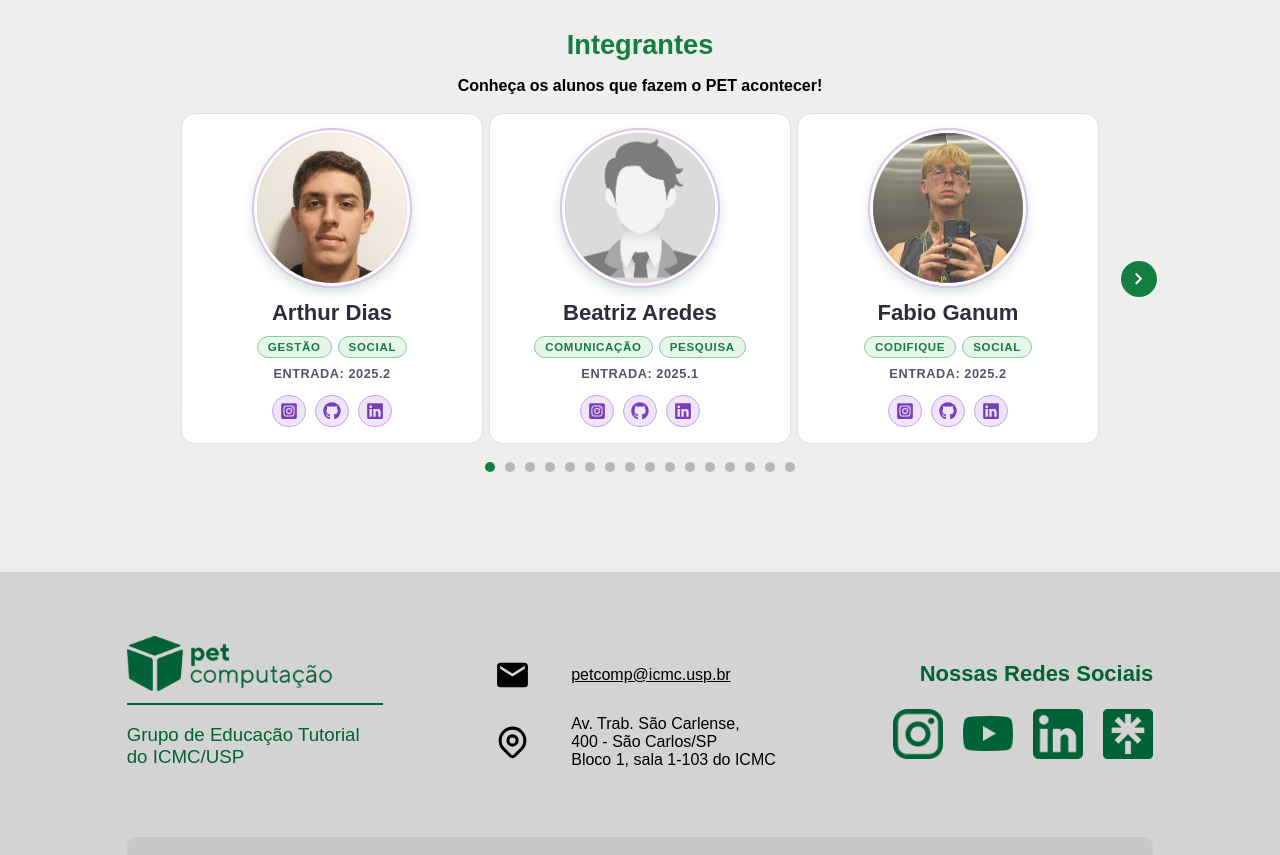
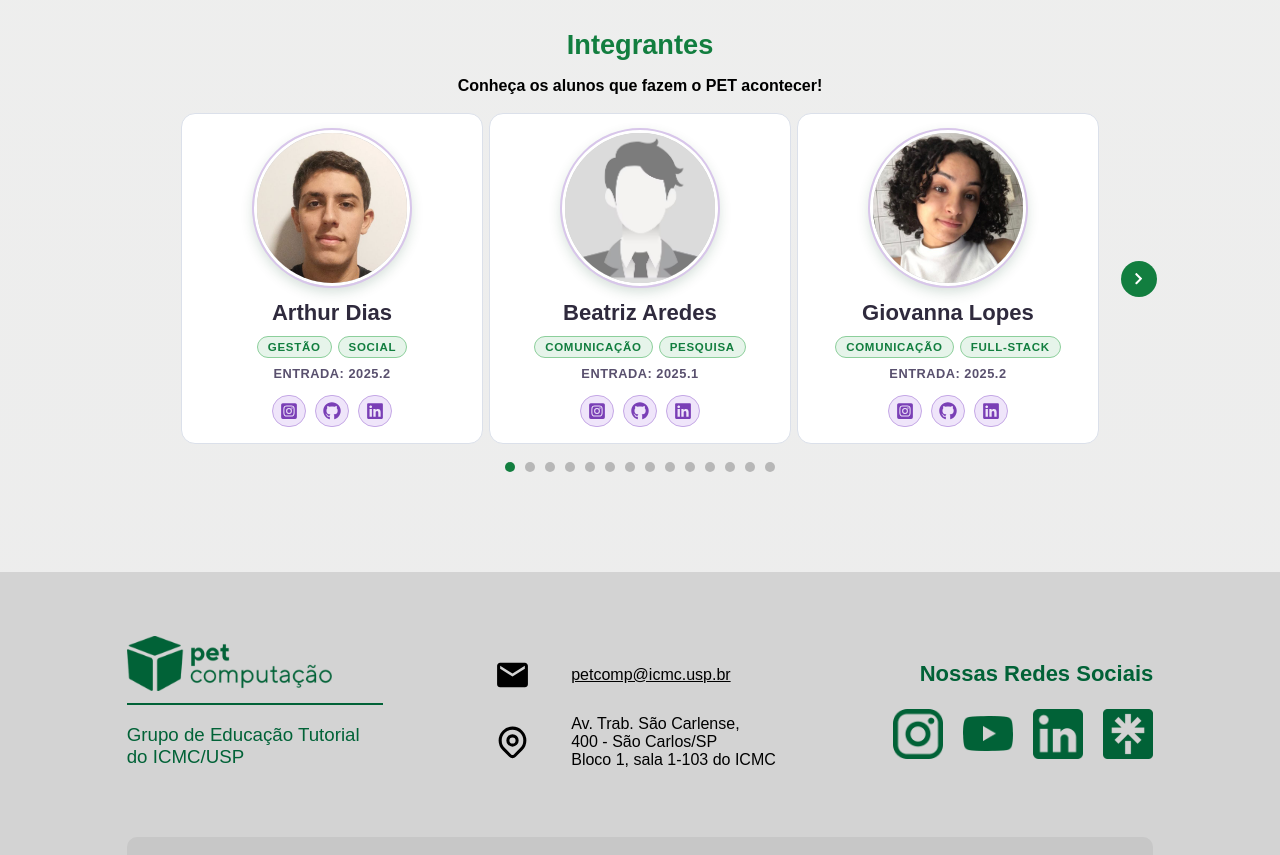
Before and after one commit to pet-comp/USP-PET-Website, a React (Vite) app: page /sobrenos in a window 1280 px wide. Shown: the part 2580-3435 px from the top of the page. Built offline with nearby package versions, Linux system fonts and the light colour scheme.

Commit message:
fix: ajustes gerais no site

```diff
--- a/src/pages/SobreNos/sobreNos.mocks.json
+++ b/src/data/sobreNos.mocks.json
@@ -161,15 +161,6 @@
       "photo": "/image.png"
     },
     {
-      "name": "Fabio Ganum",
-      "fronts": ["Codifique", "Social"],
-      "admission": "2025.2",
-      "githubUrl": "https://github.com/fabioganum",
-      "instagramUrl": "https://www.instagram.com/fabio_ganum/",
-      "linkedinUrl": "https://www.linkedin.com/in/fabio-ganum-filho-700098389/",
-      "photo": "/sobre-nos/membros/fabio.jpg"
-    },
-    {
       "name": "Giovanna Lopes",
       "fronts": ["Comunicação", "Full-Stack"],
       "admission": "2025.2",
@@ -261,15 +252,6 @@
       "photo": "/sobre-nos/membros/gui.jpg"
     },
     {
-      "name": "Pedro Bizon",
-      "fronts": ["Full-Stack", "Pesquisa"],
-      "admission": "2024.2",
-      "githubUrl": "https://github.com/PedroBizon",
-      "instagramUrl": "https://www.instagram.com/pedro_bizon/",
-      "linkedinUrl": "http://linkedin.com/in/pedro-bizon/",
-      "photo": "/sobre-nos/membros/bizon.jpg"
-    },
-    {
       "name": "Pedro Henrique Oliveira",
       "fronts": ["Full-Stack", "Pesquisa"],
       "admission": "2024.2",
--- a/src/pages/PaginaInicial/PaginaInicial.jsx
+++ b/src/pages/PaginaInicial/PaginaInicial.jsx
@@ -259,7 +259,7 @@ function Frentes() {
     <div
       style={{backgroundColor : "#004D33", width : "100%",
         marginTop : "100px", zIndex : "200", position : "relative",
-        boxShadow : "0 5px 4px rgba(0, 0, 0, 0.4)"
+        boxShadow : "0 5px 4px rgba(0, 0, 0, 0.4)", overflowX: "hidden"
       }}
     >
       <div className={style.conteudos}>
--- a/src/pages/PaginaInicial/Pginit.module.css
+++ b/src/pages/PaginaInicial/Pginit.module.css
@@ -549,6 +549,7 @@
         .introducao{
             display: block;
             height: 100%;
+            overflow-x: hidden;
         }
         .intro_conteudo{
             width: 100%;
--- a/src/pages/SobreNos/SobreNos.jsx
+++ b/src/pages/SobreNos/SobreNos.jsx
@@ -8,7 +8,7 @@ import NavBar from "../../components/NavBar/NavBar";
 import FooterUSP from "../../components/FooterUSP/FooterUSP";
 import MemberCard from "../../components/MemberCard/MemberCard";
 import styles from "./SobreNos.module.css";
-import mocks from "./sobreNos.mocks.json";
+import mocks from "../../data/sobreNos.mocks.json";
 
 const { stats, pillars, historyEras, members, photoSlides } = mocks;
 
--- a/src/pages/SobreNos/SobreNos.module.css
+++ b/src/pages/SobreNos/SobreNos.module.css
@@ -899,11 +899,6 @@
 			margin: 8px 0 6px;
 		}
 
-		.pillarCard p {
-			font-size: 0.8rem;
-			line-height: 1.15;
-		}
-
 		.historyText h4 {
 			font-size: 1.3rem;
 		}
@@ -992,10 +987,6 @@
 			margin: 6px 0 4px;
 		}
 
-		.pillarCard p {
-			font-size: 0.75rem;
-		}
-
 		.historyText h4 {
 			font-size: 1.1rem;
 		}
```
